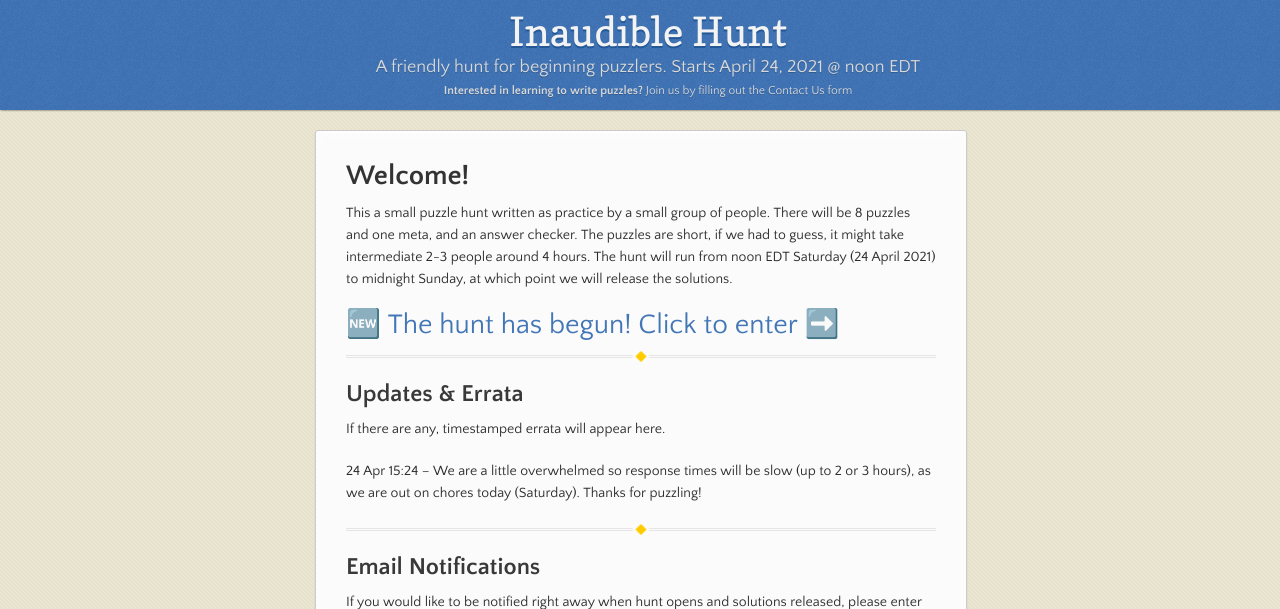
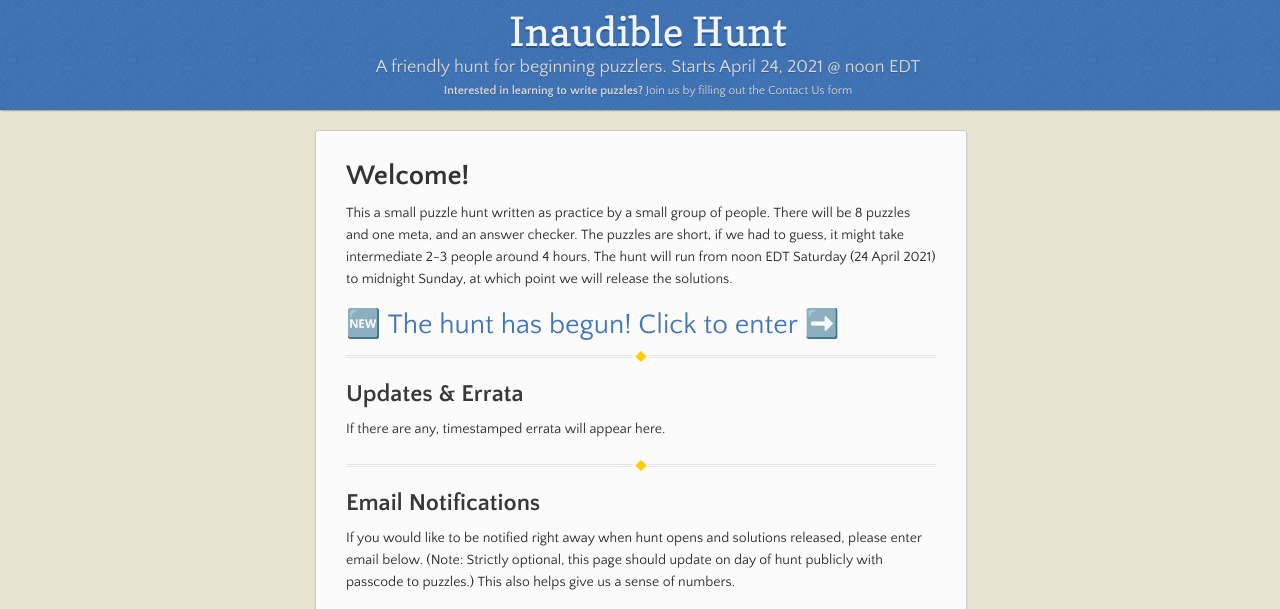
Before and after one commit to nro-bot/aprilhunt, a Jekyll site: the page built from index.md, in a window 1280 px wide and 900 px high, cut to the strip 0-609 px from the top of the window. Built offline with Jekyll 4.4.1, drawn with Linux system fonts in a browser that asks for light colours; our own code applies the rules of GitHub Pages for plain Markdown files.

Commit message:
Update index.md

```diff
--- a/index.md
+++ b/index.md
@@ -29,9 +29,6 @@ which point we will release the solutions.
 ## Updates & Errata
 
 If there are any, timestamped errata will appear here.
-
-24 Apr 15:24 -- We are a little overwhelmed so response times will be slow (up
-to 2 or 3 hours), as we are out on chores today (Saturday). Thanks for puzzling!
 
 ---
 
```
